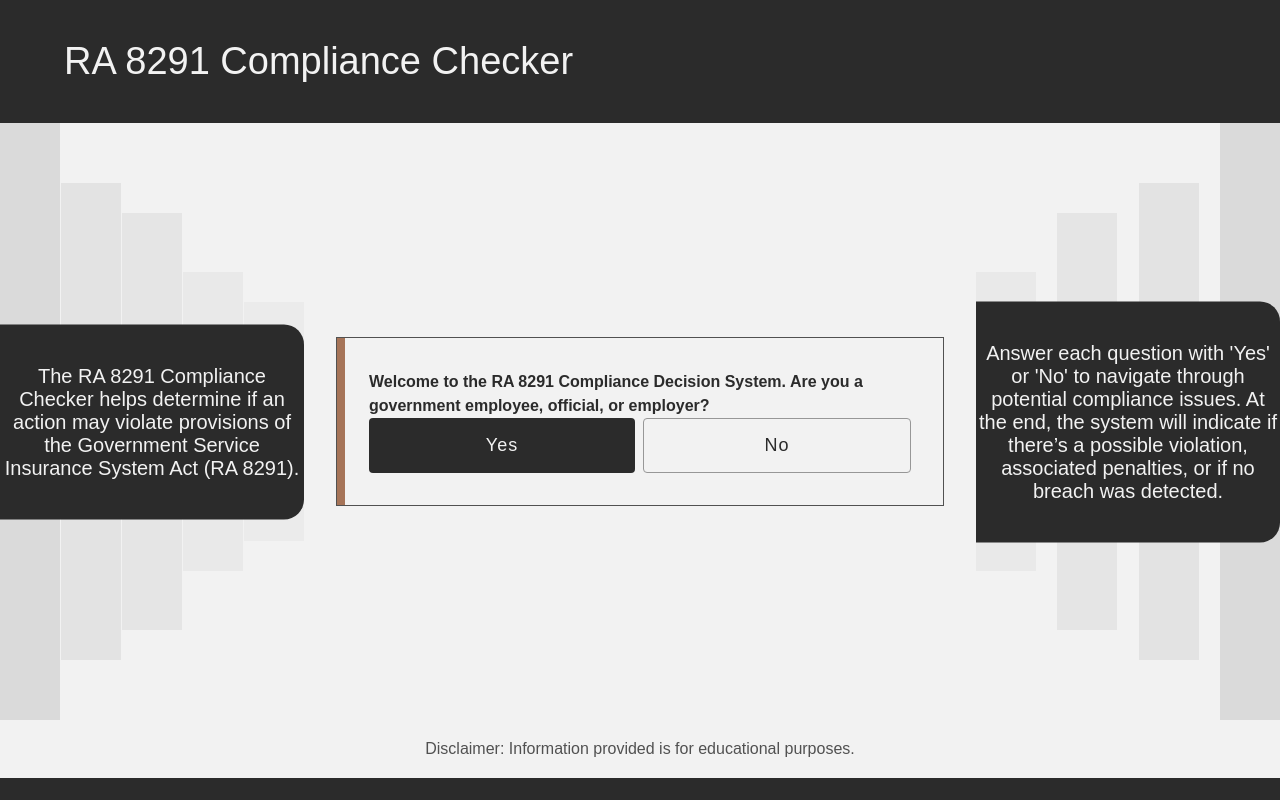
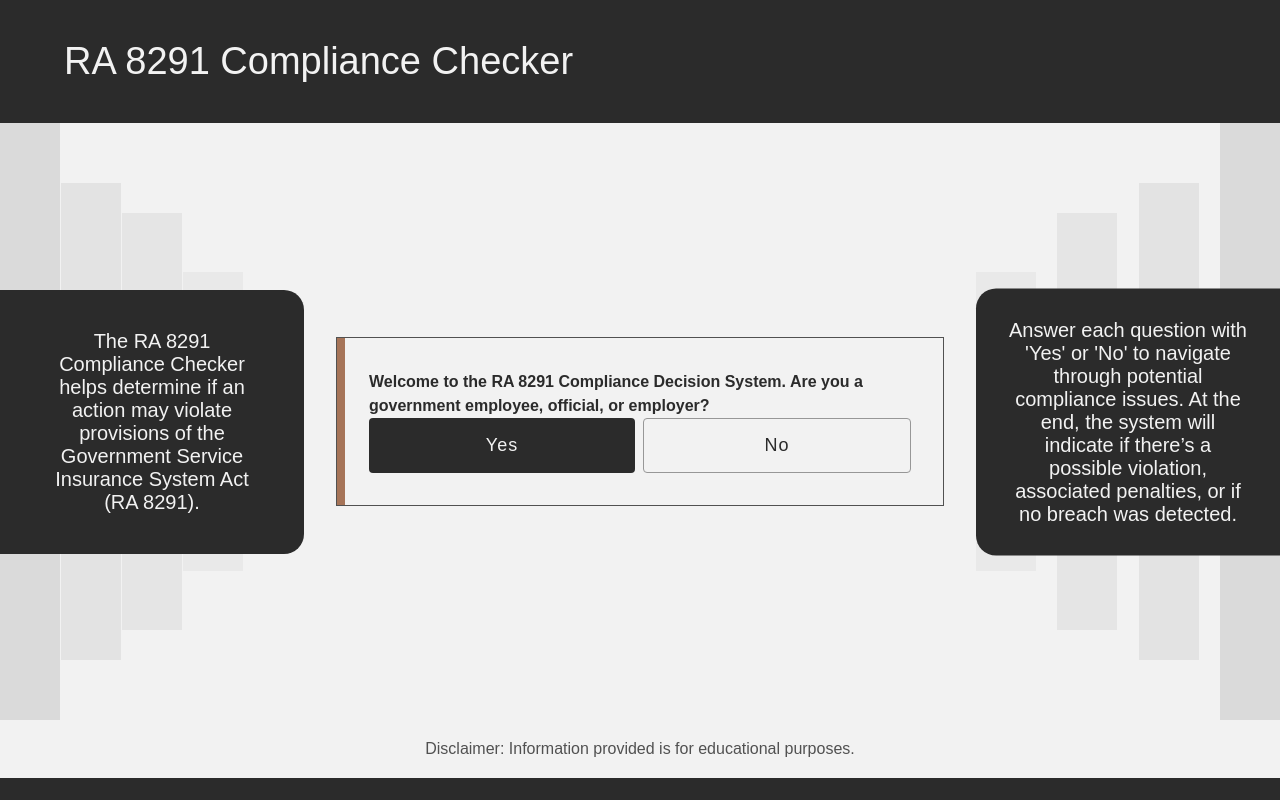
Before and after one commit to sanzroxas/RA8291_Expert_System, a Flask app: page / in a window 1280 px wide. Run offline with Flask 3, Linux system fonts and the light colour scheme.

Commit message:
Added .title-box-left and .title-box-right. Fixed CSS styling.

```diff
--- a/static/styles.css
+++ b/static/styles.css
@@ -90,7 +90,7 @@ html, body {
 }
 
 /* Fix this part */
-.title-box {
+.title-box-left {
     position: absolute;
     top: 50%;
     left: 50%;
@@ -102,7 +102,21 @@ html, body {
     text-align: center;
     color: #F2F2F2;
     border-radius: 0 20px 20px 0;
-    padding: 40px 0px;
+    padding: 40px;
+}
+.title-box-right {
+    position: absolute;
+    top: 50%;
+    left: 50%;
+    transform: translate(-50%, -50%);
+    background-color: #2B2B2B;
+    z-index: 1;
+    width: 100%;
+    font-size: 20px;
+    text-align: center;
+    color: #F2F2F2;
+    border-radius: 20px 0 0 20px;
+    padding: 30px;
 }
 .navigation-box {
     display: flex;
--- a/templates/index.html
+++ b/templates/index.html
@@ -21,7 +21,7 @@
 					<div class="bar bar4"></div>
 					<div class="bar bar5"></div>
 				</div>
-				<div class="title-box">The RA 8291 Compliance Checker helps determine if an action may violate
+				<div class="title-box-left">The RA 8291 Compliance Checker helps determine if an action may violate
                 provisions of the Government Service Insurance System Act (RA 8291).
 				</div><!-- This will be replace by "Question #" or "Result"-->
 			</div>
@@ -73,7 +73,7 @@
                     <div class="bar bar9"></div>
                     <div class="bar bar10"></div>
                 </div>
-				<div class="title-box">
+				<div class="title-box-right">
                 Answer each question with 'Yes' or 'No' to navigate through potential compliance issues.
                 At the end, the system will indicate if there’s a possible violation, associated penalties, or if no breach was detected.</div>
             </div>
```
